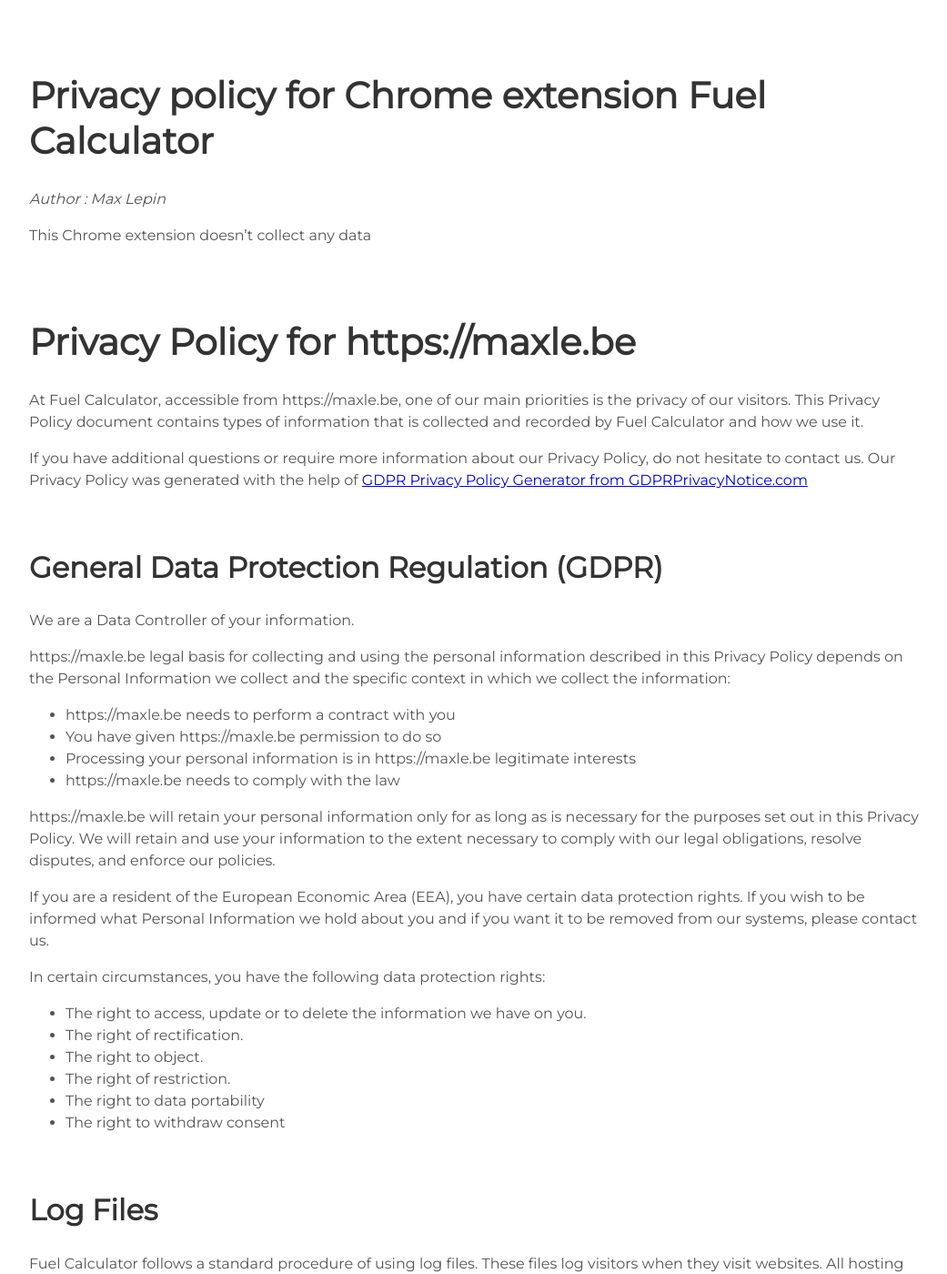
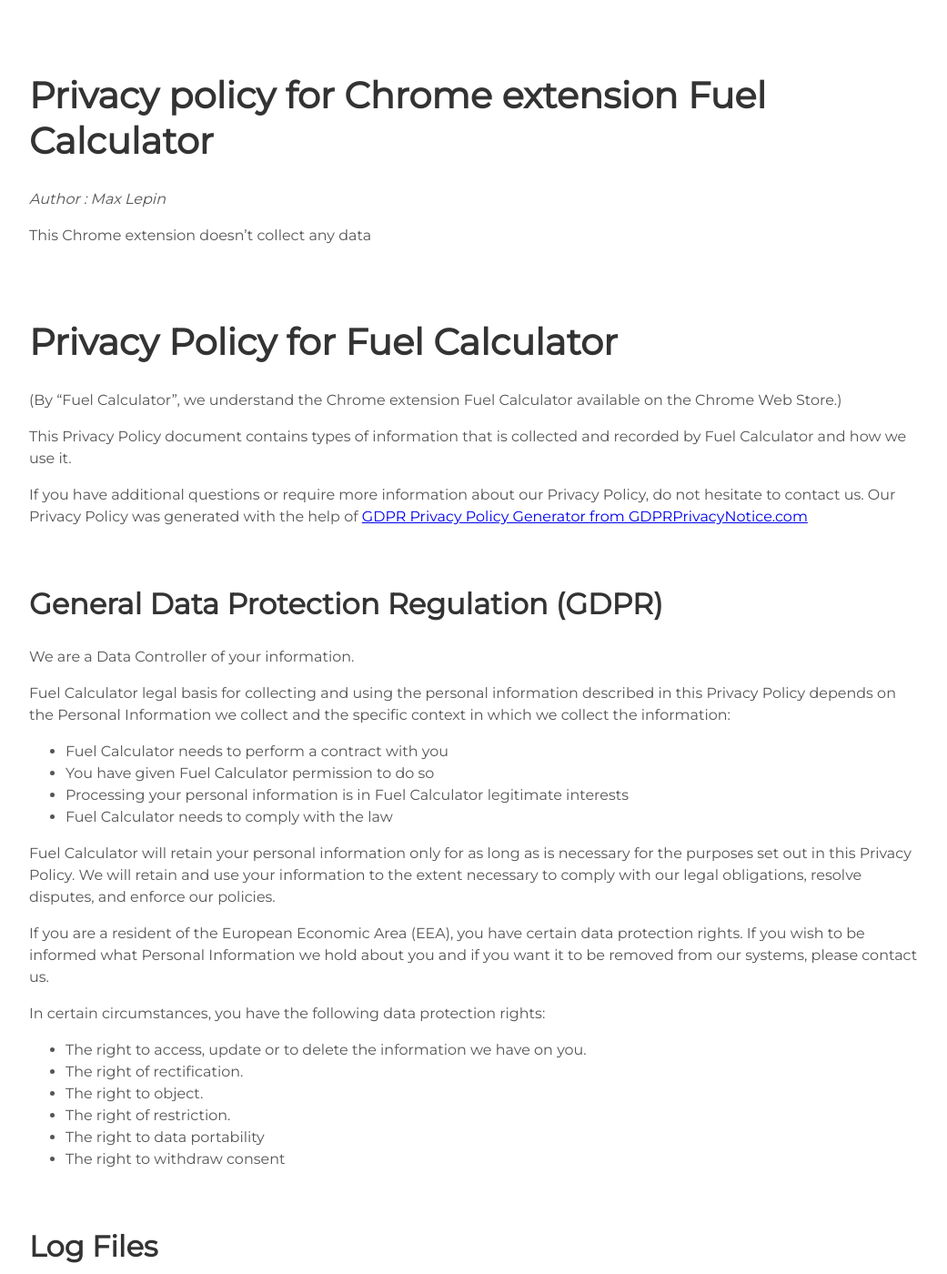
Before and after one commit to Max-le/CV-online, a Jekyll site: the page built from _posts/2020-09-15-priv-policy-fuelcal.md, in a window 1280 px wide and 1400 px high. Shown: the whole window at 91% size, without its empty margins (118-1159 px from the left). Built offline with Jekyll 4.4.1, drawn with Linux system fonts in a browser that asks for light colours.

Commit message:
customize privacy policy

```diff
--- a/_posts/2020-09-15-priv-policy-fuelcal.md
+++ b/_posts/2020-09-15-priv-policy-fuelcal.md
@@ -6,24 +6,26 @@ tags: [chrome, google, javascript, maps, trip, "cost-saving"]
 ---
 
 This Chrome extension doesn't collect any data
-<h1>Privacy Policy for https://maxle.be</h1>
+<h1>Privacy Policy for Fuel Calculator</h1>
 
-<p>At Fuel Calculator, accessible from https://maxle.be, one of our main priorities is the privacy of our visitors. This Privacy Policy document contains types of information that is collected and recorded by Fuel Calculator and how we use it.</p>
+(By "Fuel Calculator", we understand the Chrome extension Fuel Calculator available on the Chrome Web Store.)
+
+<p>This Privacy Policy document contains types of information that is collected and recorded by Fuel Calculator and how we use it.</p>
 
 <p>If you have additional questions or require more information about our Privacy Policy, do not hesitate to contact us. Our Privacy Policy was generated with the help of <a href="https://www.gdprprivacynotice.com/">GDPR Privacy Policy Generator from GDPRPrivacyNotice.com</a></p>
 
 <h2>General Data Protection Regulation (GDPR)</h2>
 <p>We are a Data Controller of your information.</p>
 
-<p>https://maxle.be legal basis for collecting and using the personal information described in this Privacy Policy depends on the Personal Information we collect and the specific context in which we collect the information:</p>
+<p>Fuel Calculator legal basis for collecting and using the personal information described in this Privacy Policy depends on the Personal Information we collect and the specific context in which we collect the information:</p>
 <ul>
-    <li>https://maxle.be needs to perform a contract with you</li>
-    <li>You have given https://maxle.be permission to do so</li>
-    <li>Processing your personal information is in https://maxle.be legitimate interests</li>
-    <li>https://maxle.be needs to comply with the law</li>
+    <li>Fuel Calculator needs to perform a contract with you</li>
+    <li>You have given Fuel Calculator permission to do so</li>
+    <li>Processing your personal information is in Fuel Calculator legitimate interests</li>
+    <li>Fuel Calculator needs to comply with the law</li>
 </ul>
 
-<p>https://maxle.be will retain your personal information only for as long as is necessary for the purposes set out in this Privacy Policy. We will retain and use your information to the extent necessary to comply with our legal obligations, resolve disputes, and enforce our policies.</p>
+<p>Fuel Calculator will retain your personal information only for as long as is necessary for the purposes set out in this Privacy Policy. We will retain and use your information to the extent necessary to comply with our legal obligations, resolve disputes, and enforce our policies.</p>
 
 <p>If you are a resident of the European Economic Area (EEA), you have certain data protection rights. If you wish to be informed what Personal Information we hold about you and if you want it to be removed from our systems, please contact us.</p>
 <p>In certain circumstances, you have the following data protection rights:</p>
```
